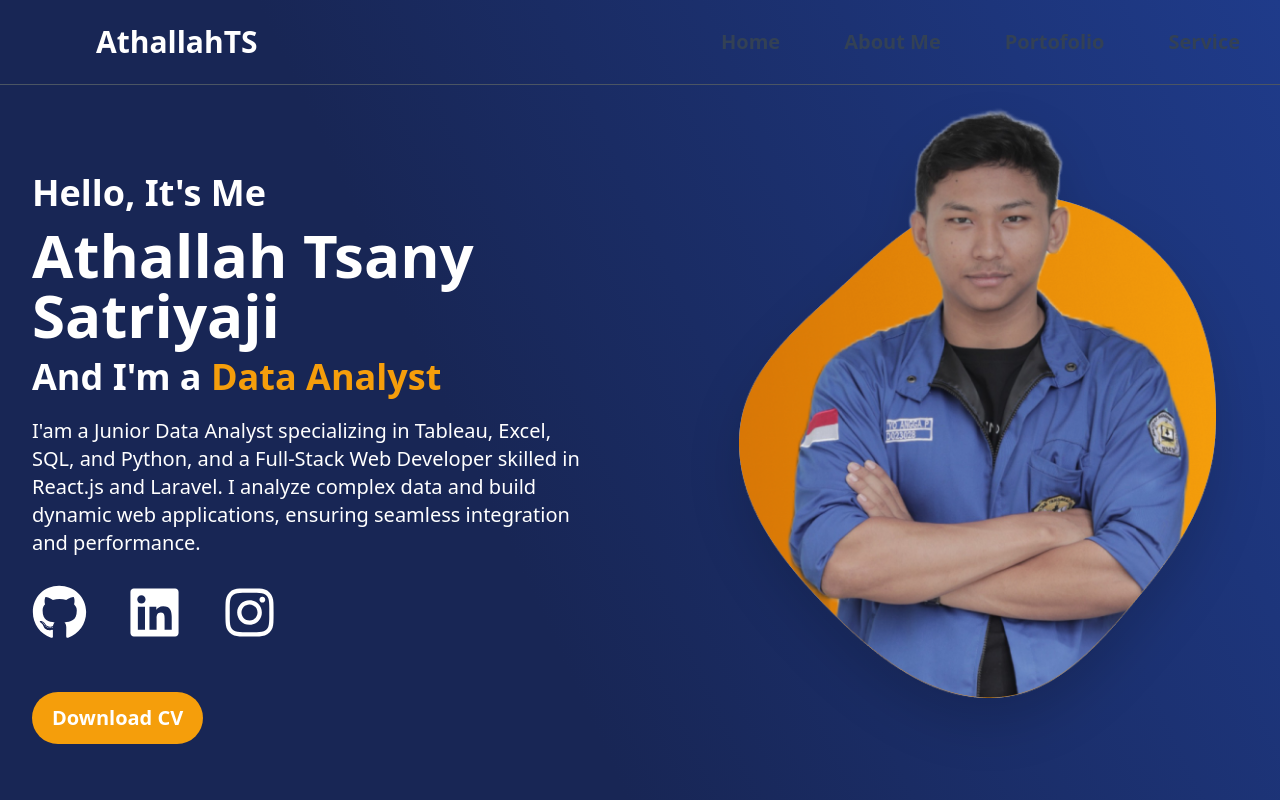
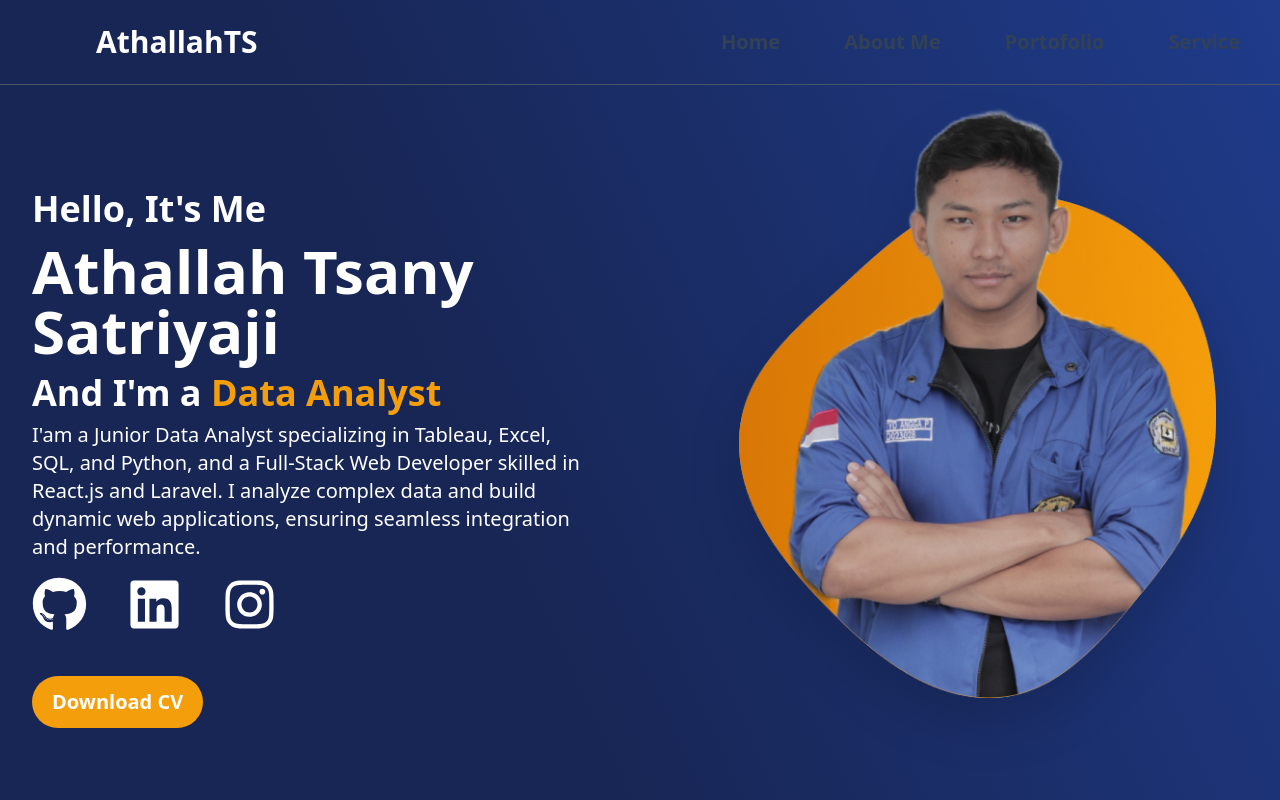
Before and after one commit to athallahdx/portofolio_web, a React (Vite) app: page / in a window 1280 px wide. Shown: the top 800 px of the page. Built offline with nearby package versions, Linux system fonts and the light colour scheme.

Commit message:
Less Spacing

```diff
--- a/src/landingPage/Profile.jsx
+++ b/src/landingPage/Profile.jsx
@@ -25,7 +25,7 @@ export default function Profile() {
         <p className="text-3xl xs:text-4xl sm:text-4xl mdp:text-6xl 2xl:text-7xl">
           Athallah Tsany Satriyaji
         </p>
-        <p className="text-2xl xs:text-3xl sm:text-3xl mdp:text-4xl 2xl:text-5xl pt-1 md:pt-3 pb-3">
+        <p className="text-2xl xs:text-3xl sm:text-3xl mdp:text-4xl 2xl:text-5xl pt-1 md:pt-3 pb-0">
           And I&apos;m a{' '}
           <TypeAnimation
             sequence={['Data Analyst', 1000, 'Web Developer', 1000]}
@@ -37,7 +37,7 @@ export default function Profile() {
         </p>
         <p className='
           max-w-3xl font-medium mt-2 xs:mt-6 px-4 lg:px-0 lg:leading-7
-          text-base xs:text-base sm:text-xl mdp:text-xl lg:text-lg 2xl:text-xl pb-3
+          text-base xs:text-base sm:text-xl mdp:text-xl lg:text-lg 2xl:text-xl pt-0
         '>
           <span className='hidden lg:inline'>
             I&apos;am a Junior Data Analyst specializing in Tableau, Excel, SQL, and Python, and a Full-Stack Web Developer
@@ -51,7 +51,7 @@ export default function Profile() {
         </p>
         {/* Social Links */}
         <div className='
-          flex flex-row justify-center lg:justify-start space-x-10 mt-4 xs:mt-8 mb-3
+          flex flex-row justify-center lg:justify-start space-x-10 mt-4 xs:mt-8 mb-1
         '>
           <a target="_blank" href="https://github.com/athallahdx">
             <FaGithub className='text-[38px] xs:text-[44px] mdp:text-[55px]' />
@@ -70,7 +70,7 @@ export default function Profile() {
               bg-amber-500 hover:bg-amber-600 active:bg-amber-700
               rounded-full text-center text-sm xs:text-xl mdp:text-xl lg:text-lg 2xl:text-2xl
               px-5 py-3 xs:py-3 mdp:max-lg:px-8 mdp:max-lg:py-6 max-w-80 mx-auto
-              focus:outline-2 focus:outline-offset-2 focus:outline-amber-500 mb-0 mt-5 xs:mt-8 sm:mt-10
+              focus:outline-2 focus:outline-offset-2 focus:outline-amber-500 mb-0 mt-3 xs:mt-8 sm:mt-10
             ">
               Download CV
             </div>
```
